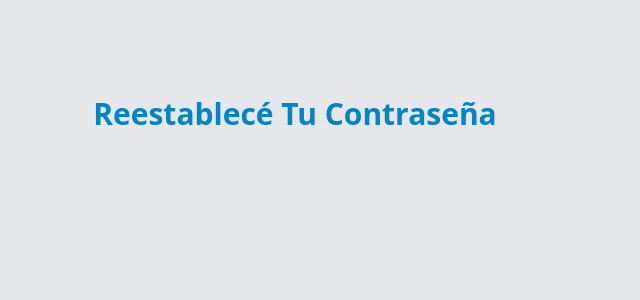
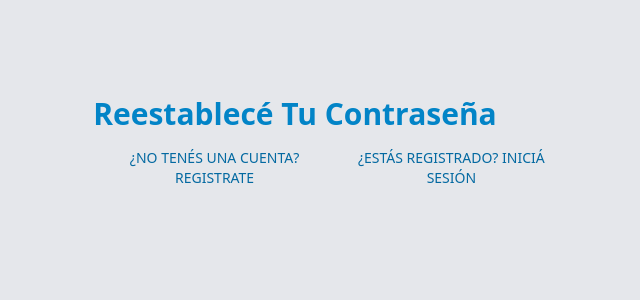
Before and after one commit to JuanSilva27/react_ProjectManger, a React (Vite) app in the folder client/: page /recover-password/1 in a window 1280 px wide. Shown: the top 300 px of the page, without its empty margins (310-950 px from the left). Built offline with nearby package versions, Linux system fonts and the light colour scheme; no server answers.

Commit message:
se modifican los estilos de las vistas de cliente

```diff
--- a/client/src/pages/RecoverPassword.jsx
+++ b/client/src/pages/RecoverPassword.jsx
@@ -1,5 +1,5 @@
 import { useEffect, useState } from "react";
-import { useNavigate, useParams } from "react-router-dom";
+import { Link, useNavigate, useParams } from "react-router-dom";
 import Swal from "sweetalert2";
 import { clientAxios } from "../../config/clientAxios";
 import { Alerts } from "../components/Alerts";
@@ -41,13 +41,13 @@ export const RecoverPassword = () => {
         allowOutsideClick: false,
       }).then((result) => {
         if (result.isConfirmed) {
-          setPassword("")
+          setPassword("");
           navigate("/");
         }
       });
     } catch (error) {
-      handleShowAlert(error.response?.data.msg)
-      setPassword("")
+      handleShowAlert(error.response?.data.msg);
+      setPassword("");
     }
   };
 
@@ -63,19 +63,28 @@ export const RecoverPassword = () => {
         console.log(error);
         handleShowAlert(error.response?.data.msg);
       }
-
     };
     checkToken();
   }, []);
 
   return (
     <>
-          <h1 className="text-sky-600 font-black text-3xl capitalize">Reestablecé tu contraseña</h1>
+      <h1 className="text-sky-600 font-black text-3xl capitalize">
+        Reestablecé tu contraseña
+      </h1>
       {alert.msg && <Alerts {...alert} />}
-          {tokenChecked && (
-            <form onSubmit={handleSubmit} className="mt-20 md:mt-5 shadow-lg px-5 py-10 rounded bg-white">
+      {tokenChecked ? (
+        <form
+          onSubmit={handleSubmit}
+          className="mt-20 md:mt-5 shadow-lg px-5 py-10 rounded bg-white"
+        >
           <div className="mb-3">
-                <label htmlFor="password" className="text-gray-400 block font-bold uppercase">Nueva contraseña</label>
+            <label
+              htmlFor="password"
+              className="text-gray-400 block font-bold uppercase"
+            >
+              Nueva contraseña
+            </label>
             <input
               id="password"
               type="password"
@@ -85,8 +94,23 @@ export const RecoverPassword = () => {
               onChange={(e) => setPassword(e.target.value)}
             />
           </div>
-              <Button text={"Resetear contraseña"}/>
+          <Button text={"Resetear contraseña"} />
         </form>
+      ) : (
+        <nav className="md:flex md:justify-between">
+          <Link
+            to={"/register"}
+            className=" text-sky-700 block text-center my-3 text-sm uppercase "
+          >
+            ¿No tenés una cuenta? Registrate
+          </Link>
+          <Link
+            to={"/"}
+            className=" text-sky-700 block text-center my-3 text-sm uppercase "
+          >
+            ¿Estás registrado? Iniciá sesión
+          </Link>
+        </nav>
       )}
     </>
   );
```
Lines whose indentation alone changed are shown as unchanged.
